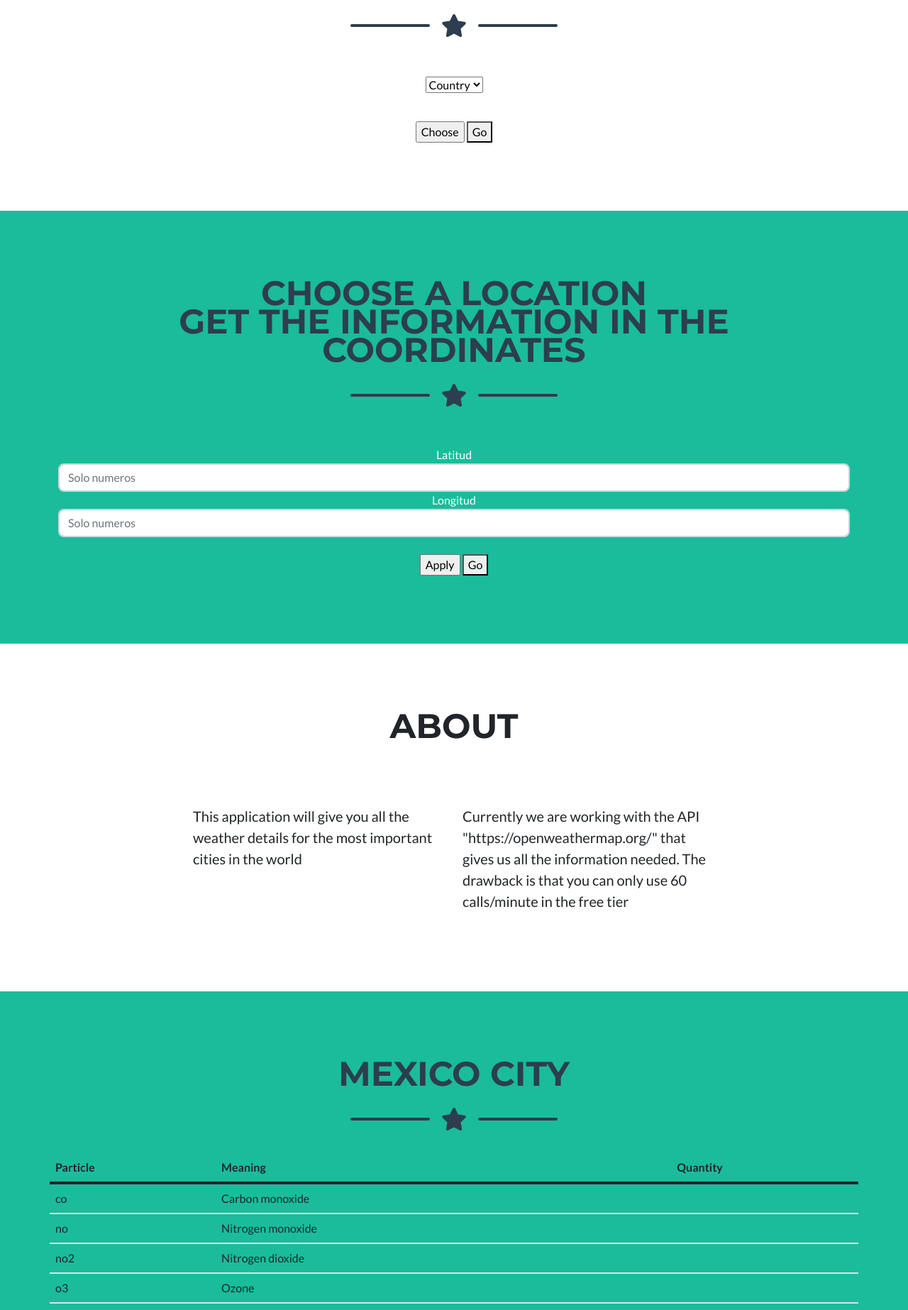
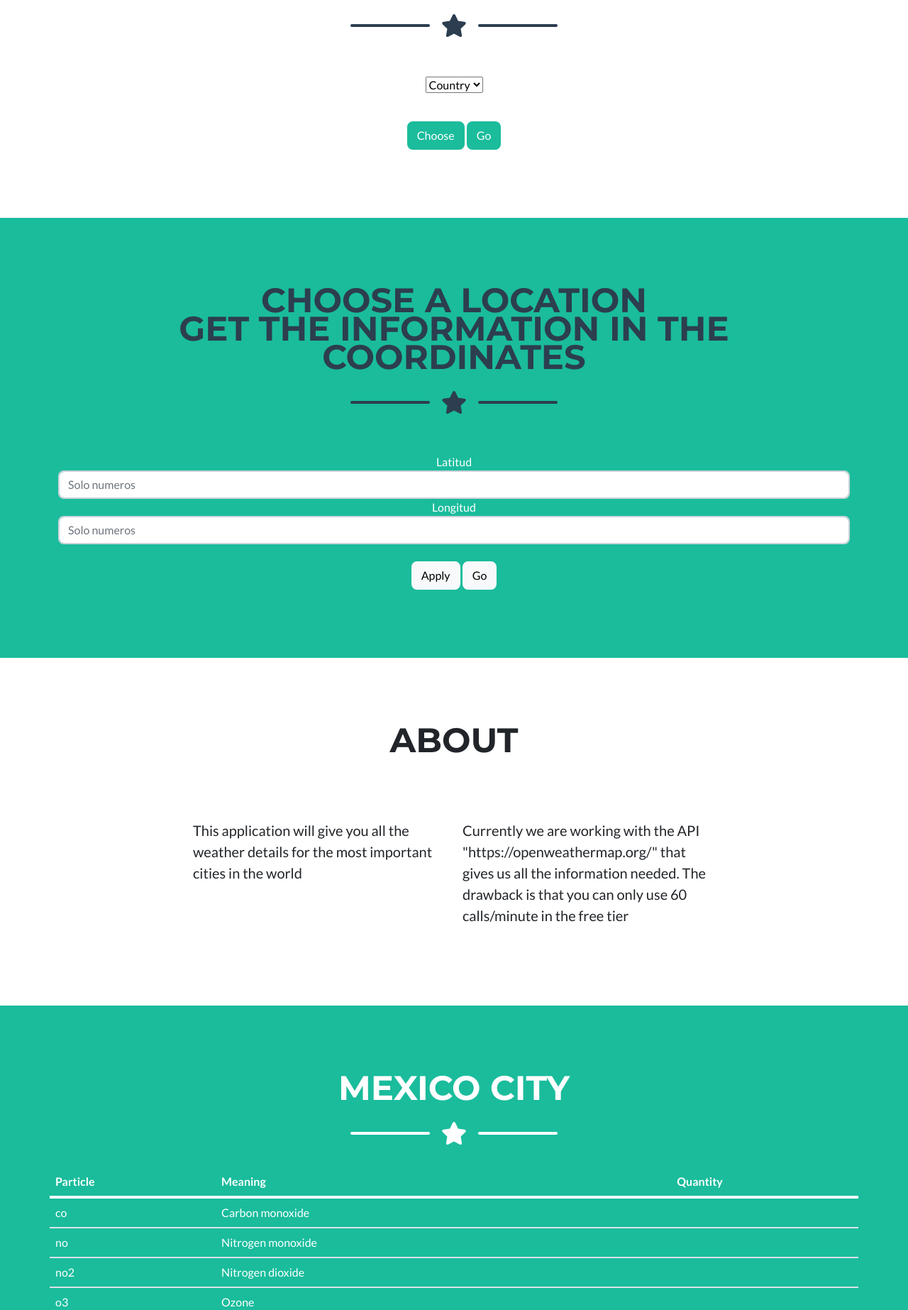
Before and after one commit to caposcar1998/weatherapp, a Django app: page / in a window 1280 px wide. Shown: the part 664-2510 px from the top of the page at 71% size. Run offline with Django 3.2, Linux system fonts and the light colour scheme; data that the repository does not hold is empty; some libraries are stand-ins or nearby versions.

Commit message:
cambios finales

```diff
--- a/climate/templates/climate/days.html
+++ b/climate/templates/climate/days.html
@@ -4,6 +4,7 @@
 <meta charset="UTF-8">
 <title>Weather App</title>
 <meta name="viewport" content="width=device-width,initial-scale=1">
+<link rel="icon" href="{% static 'climate/sun.png' %}" />
 <link href="https://cdn.jsdelivr.net/npm/bootstrap@5.1.3/dist/css/bootstrap.min.css" rel="stylesheet" integrity="sha384-1BmE4kWBq78iYhFldvKuhfTAU6auU8tT94WrHftjDbrCEXSU1oBoqyl2QvZ6jIW3" crossorigin="anonymous">
 <link href="{% static 'climate/index.css' %}" rel="stylesheet" />
 <script src=""></script>
--- a/climate/templates/climate/index.html
+++ b/climate/templates/climate/index.html
@@ -10,13 +10,13 @@
     <meta name="author" content="" />
     <title>Weather App</title>
     <!-- Favicon-->
-    <link rel="icon" type="image/x-icon" href="assets/favicon.ico" />
     <!-- Font Awesome icons (free version)-->
     <script src="https://use.fontawesome.com/releases/v5.15.4/js/all.js" crossorigin="anonymous"></script>
     <!-- Google fonts-->
     <link href="https://fonts.googleapis.com/css?family=Montserrat:400,700" rel="stylesheet" type="text/css" />
     <link href="https://fonts.googleapis.com/css?family=Lato:400,700,400italic,700italic" rel="stylesheet" type="text/css" />
     <!-- Core theme CSS (includes Bootstrap)-->
+    <link rel="icon" href="{% static 'climate/sun.png' %}" />
     <link href="{% static 'climate/index.css' %}" rel="stylesheet" />
 <style>
 </style>
@@ -80,10 +80,10 @@
                 </div>
                 <div class="row justify-content-center">
                 <div class="text-center mt-4">
-                    <input type="submit" value="Choose" />
+                    <input class="btn btn-primary" type="submit" value="Choose" />
             </form>
                     <a href="./{{pais}}/weather/">
-                        <button>Go</button>
+                        <button type="button" class="btn btn-primary">Go</button>
                     </a>
                 </div>
             </div>
@@ -120,10 +120,10 @@
                 </div>
                 <div class="row justify-content-center">
                 <div class="text-center mt-4">
-                    <input type="submit" value="Apply" />
+                    <input class="btn btn-light"  type="submit" value="Apply" />
             </form>
                     <a href="./{{latitud}}/{{longitud}}/days/">
-                        <button>Go</button>
+                        <button type="button" class="btn btn-light">Go</button>
                     </a>
                 </div>
             </div>
@@ -155,16 +155,16 @@
         <section class="page-section bg-primary text-white mb-0" id="portfolio">
             <div class="container">
                 <!-- Portfolio Section Heading-->
-                <h2 class="page-section-heading text-center text-uppercase text-secondary mb-0">Mexico City </h2>
+                <h2 class="page-section-heading text-center text-uppercase  text-white mb-0">Mexico City </h2>
                 <!-- Icon Divider-->
-                <div class="divider-custom">
+                <div class="divider-custom divider-light">
                     <div class="divider-custom-line"></div>
                     <div class="divider-custom-icon"><i class="fas fa-star"></i></div>
                     <div class="divider-custom-line"></div>
                 </div>
                 <!-- Portfolio Grid Items-->
                 <div class="row justify-content-center">
-                <table class="table">
+                <table class="table  text-white">
                     <thead>
                         <tr>
                         <th scope="col">Particle</th>
@@ -221,7 +221,7 @@
                 <!-- About Section Heading-->
                 <h2 class="page-section-heading text-center text-uppercase">OpenWeatherMap.com</h2>
                 <!-- Icon Divider-->
-                <div class="divider-custom divider-light">
+                <div class="divider-custom">
                     <div class="divider-custom-line"></div>
                     <div class="divider-custom-icon"><i class="fas fa-star"></i></div>
                     <div class="divider-custom-line"></div>
--- a/climate/templates/climate/weather.html
+++ b/climate/templates/climate/weather.html
@@ -6,6 +6,7 @@
 <meta name="viewport" content="width=device-width,initial-scale=1">
 <link href="https://cdn.jsdelivr.net/npm/bootstrap@5.1.3/dist/css/bootstrap.min.css" rel="stylesheet" integrity="sha384-1BmE4kWBq78iYhFldvKuhfTAU6auU8tT94WrHftjDbrCEXSU1oBoqyl2QvZ6jIW3" crossorigin="anonymous">
 <link href="{% static 'climate/index.css' %}" rel="stylesheet" />
+<link rel="icon" href="{% static 'climate/sun.png' %}" />
 <script src=""></script>
 <body>
 
```
Also changed, not shown: climate/static/climate/sun.png (added).
